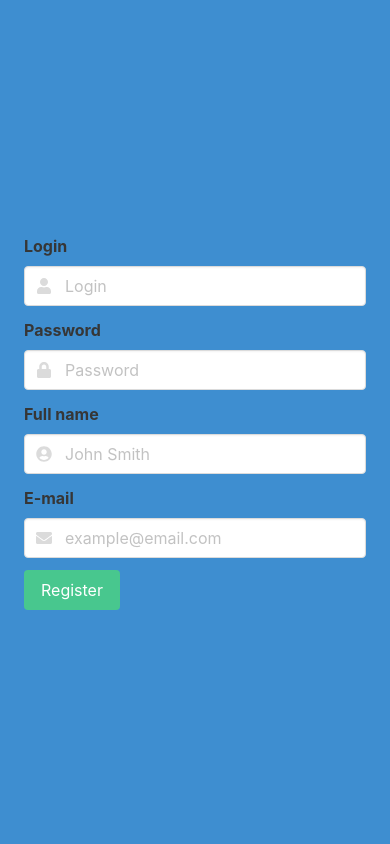
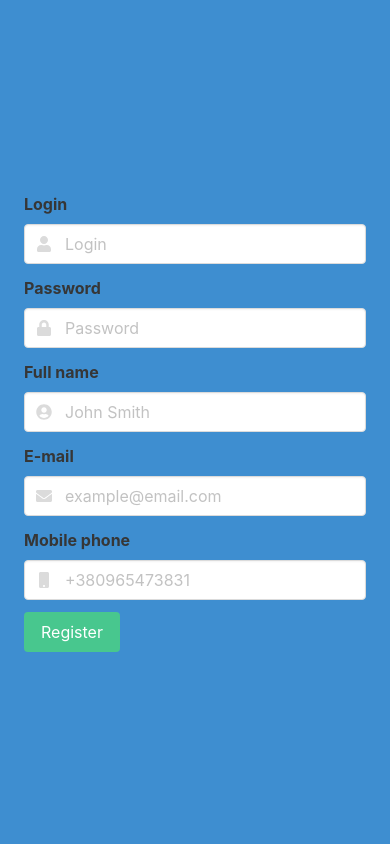
Before and after one commit to alexandr-gnrk/password_storage, a Flask app: page /register in a window 390 px wide. Run offline with Flask 2, Linux system fonts and the light colour scheme; some libraries are stand-ins or nearby versions.

Commit message:
Mobile phone input was added to register page.

```diff
--- a/templates/register.html
+++ b/templates/register.html
@@ -52,6 +52,15 @@
                   </span>
                 </p>
               </div>
+              <div class="field">
+                <label class="label">Mobile phone</label>
+                <p class="control has-icons-left">
+                  <input class="input" type="tel" name="mobile_phone" placeholder="+380965473831">
+                  <span class="icon is-small is-left">
+                    <i class="fas fa-mobile"></i>
+                  </span>
+                </p>
+              </div>
               {% if err_message %}
                    <p style="color:red;"> {{err_message}} </p>
                    <br>
```
